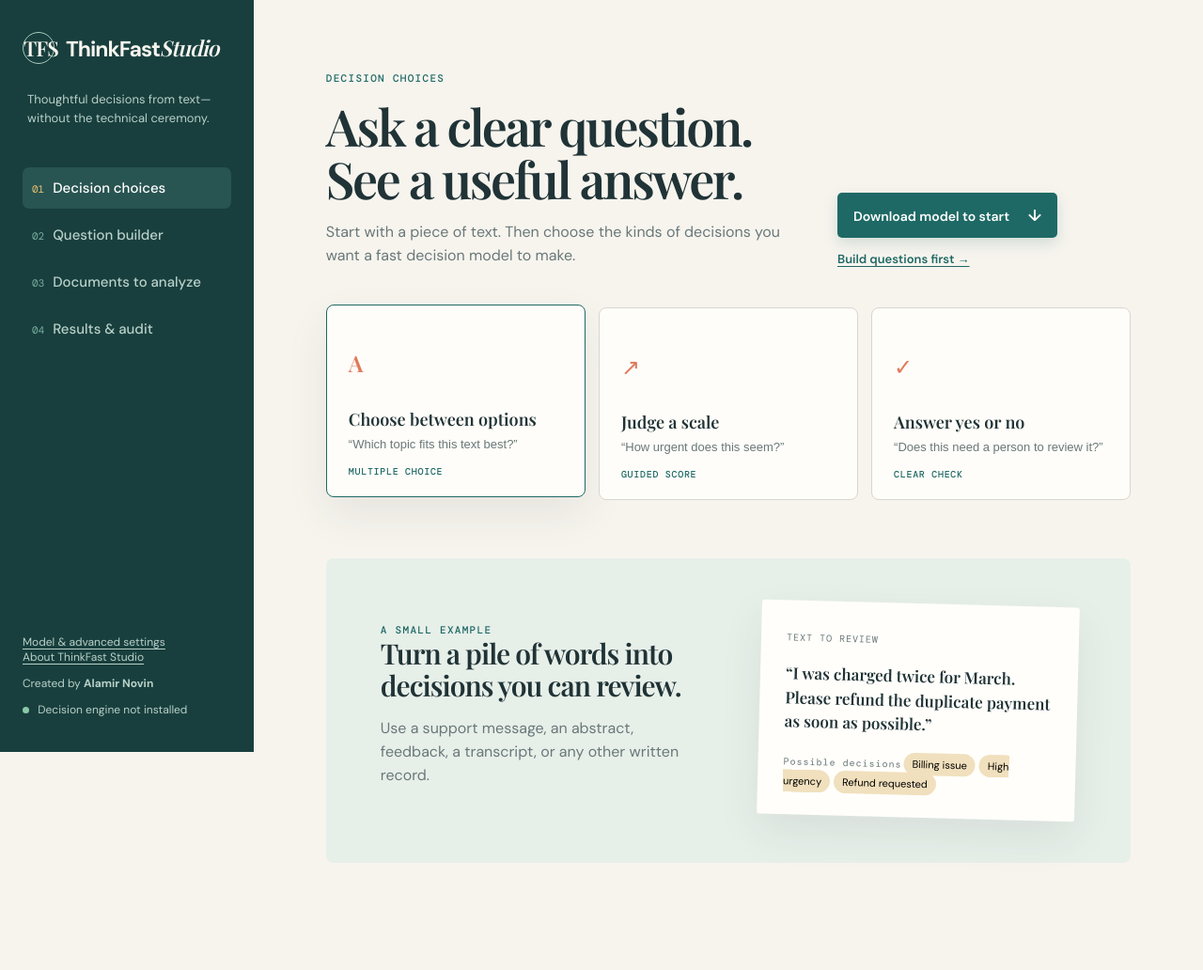
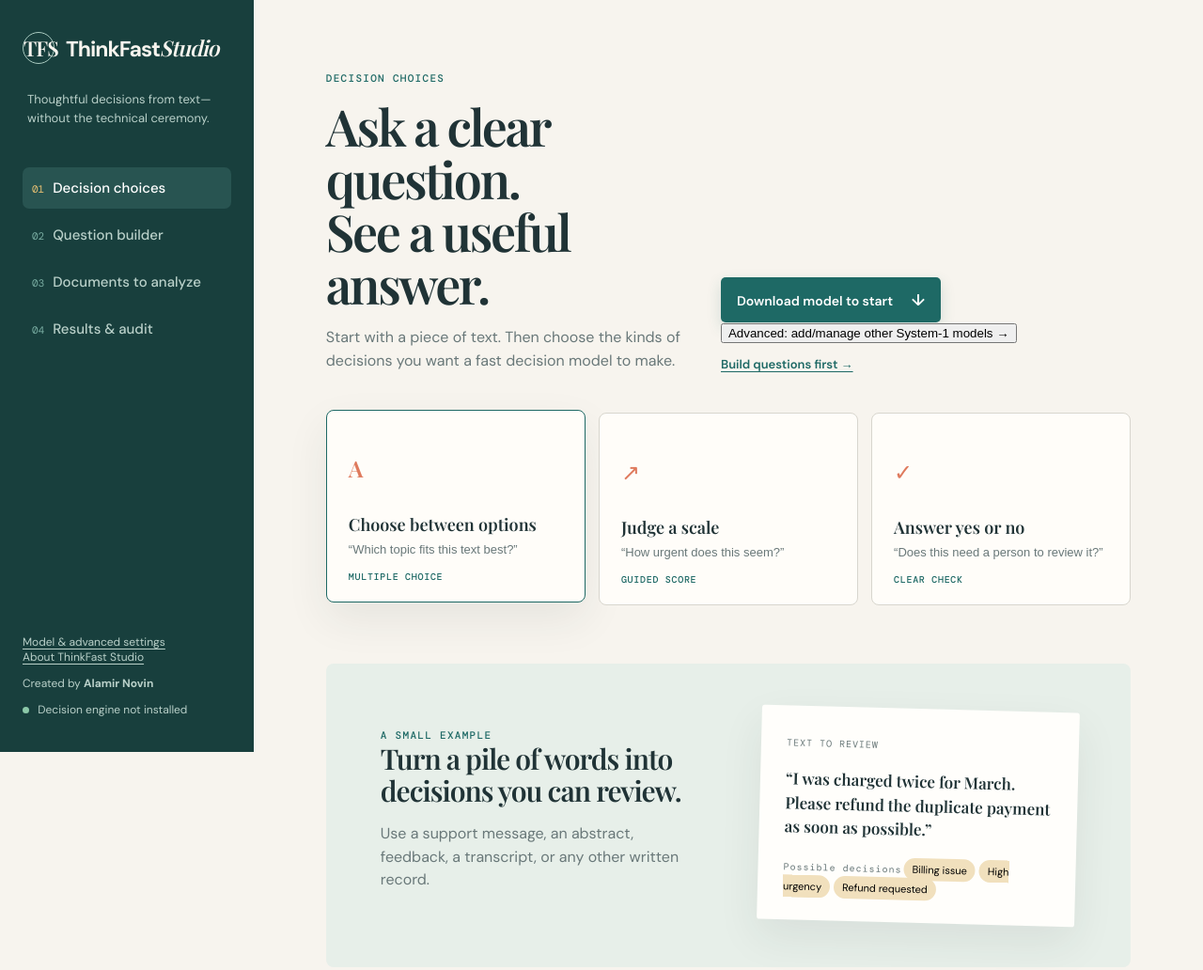
Before and after one commit to alamirnovin/thinkfast-studio, a website built with Vite: page index.html in a window 1280 px wide. Shown: the whole page at 94% size. Before the commit the page ends 994 px from the top, so only its background shows below. Built offline with nearby package versions, Linux system fonts and the light colour scheme.

Commit message:
Place advanced model manager below download button

```diff
--- a/index.html
+++ b/index.html
@@ -37,7 +37,7 @@
           <div class="eyebrow">Decision choices</div>
           <div class="page-heading split-heading">
             <div><h1>Ask a clear question.<br />See a useful answer.</h1><p>Start with a piece of text. Then choose the kinds of decisions you want a fast decision model to make.</p></div>
-            <div class="start-actions"><button class="primary-button download-model-button" id="startDownload">Download model to start <span>↓</span></button><button class="text-button" data-go="builder">Build questions first →</button></div>
+            <div class="start-actions"><button class="primary-button download-model-button" id="startDownload">Download model to start <span>↓</span></button><button class="advanced-start-link" id="startAdvanced" type="button">Advanced: add/manage other System‑1 models →</button><button class="text-button" data-go="builder">Build questions first →</button></div>
           </div>
           <div class="decision-grid" id="decisionCards">
             <button class="decision-card selected" data-type="choice"><span class="card-number">A</span><strong>Choose between options</strong><small>“Which topic fits this text best?”</small><b>Multiple choice</b></button>
```
